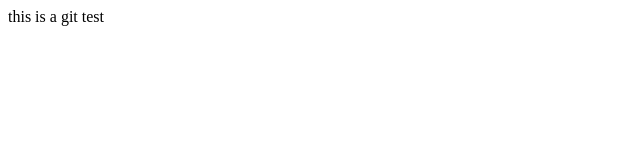
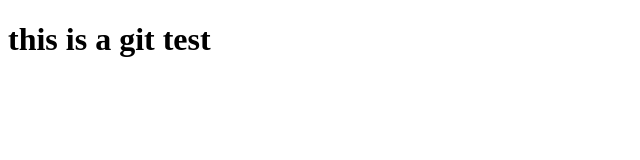
Before and after one commit to wzaneze/helloworld, a plain HTML site: page index.html in a window 1280 px wide. Shown: the whole page, without its empty margins (0-640 px from the left). Drawn offline with Linux system fonts and the light colour scheme.

Commit message:
Alteração do titulo

```diff
--- a/index.html
+++ b/index.html
@@ -6,6 +6,6 @@
     </head>
 
     <body>
-        this is a git test
+        <h1>this is a git test</h1>
     </body>
 </html>
```
